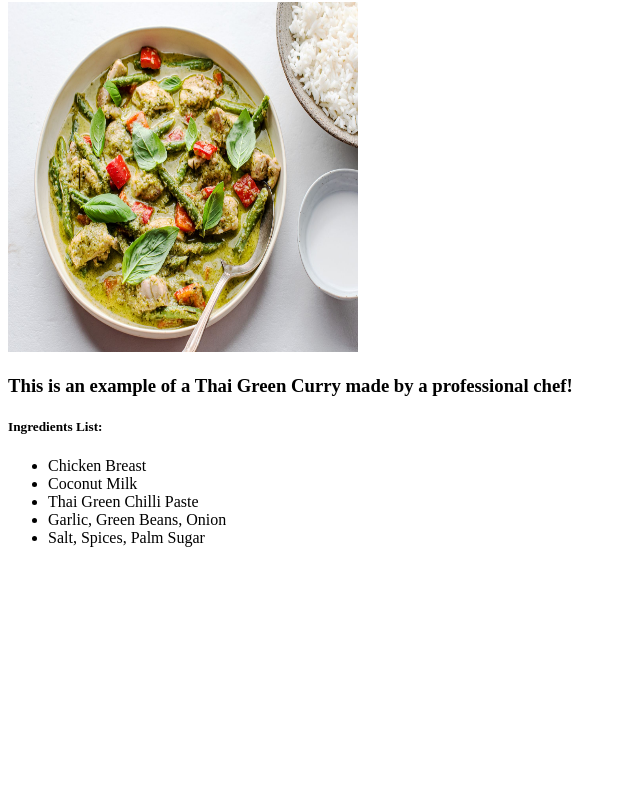
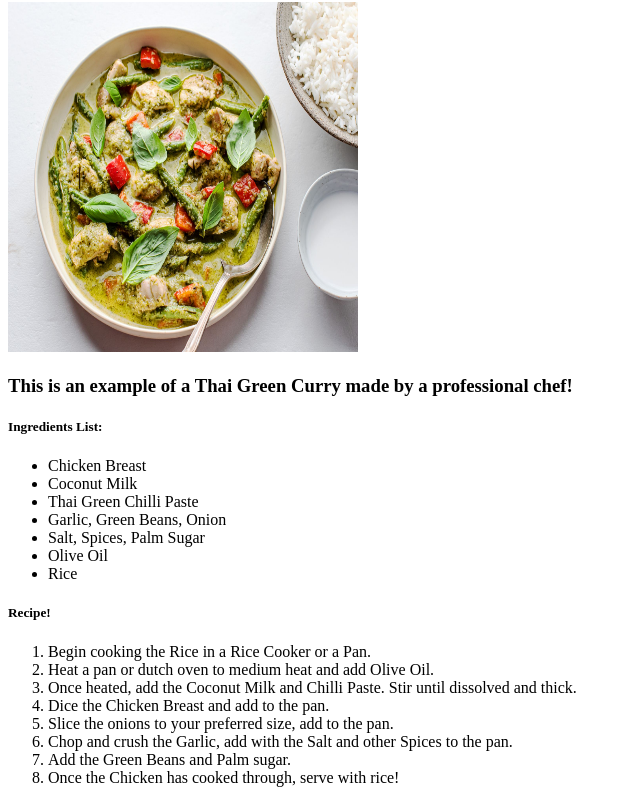
Before and after one commit to jMorton95/First_HTML_TOP, a plain HTML site: page odin-recipes/recipes/thai-green-curry.html in a window 1280 px wide. Shown: the part 78-881 px from the top of the page, without its empty margins (0-640 px from the left). Before the commit the page ends 800 px from the top, so only its background shows below. Drawn offline with Linux system fonts and the light colour scheme.

Commit message:
Added a step by step list to cook Thai Green Curry

```diff
--- a/odin-recipes/recipes/thai-green-curry.html
+++ b/odin-recipes/recipes/thai-green-curry.html
@@ -21,8 +21,22 @@
         <li>Thai Green Chilli Paste</li>
         <li>Garlic, Green Beans, Onion</li>
         <li>Salt, Spices, Palm Sugar</li>
+        <li>Olive Oil</li>
+        <li>Rice</li>
     </ul>
 
+    <h5> Recipe!</h5>
+
+    <ol>
+        <li>Begin cooking the Rice in a Rice Cooker or a Pan.</li>
+        <li>Heat a pan or dutch oven to medium heat and add Olive Oil.</li>
+        <li>Once heated, add the Coconut Milk and Chilli Paste. Stir until dissolved and thick.</li>
+        <li>Dice the Chicken Breast and add to the pan.</li>
+        <li>Slice the onions to your preferred size, add to the pan.</li>
+        <li>Chop and crush the Garlic, add with the Salt and other Spices to the pan.</li>
+        <li>Add the Green Beans and Palm sugar.</li>
+        <li>Once the Chicken has cooked through, serve with rice!</li>
+    </ol>
 
 </body>
 </html>
```
